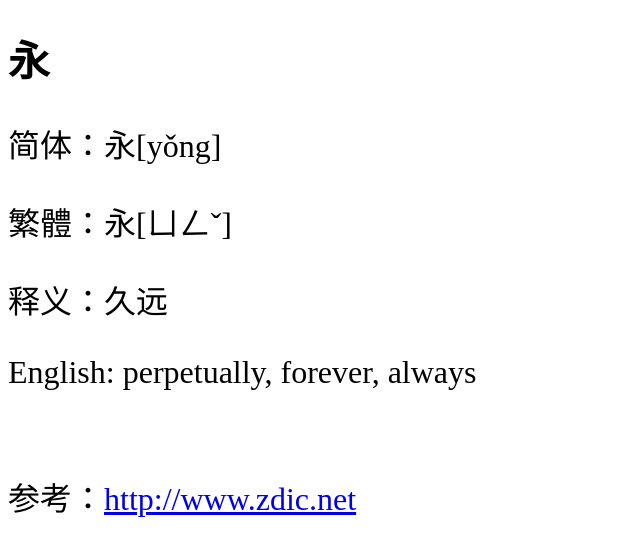
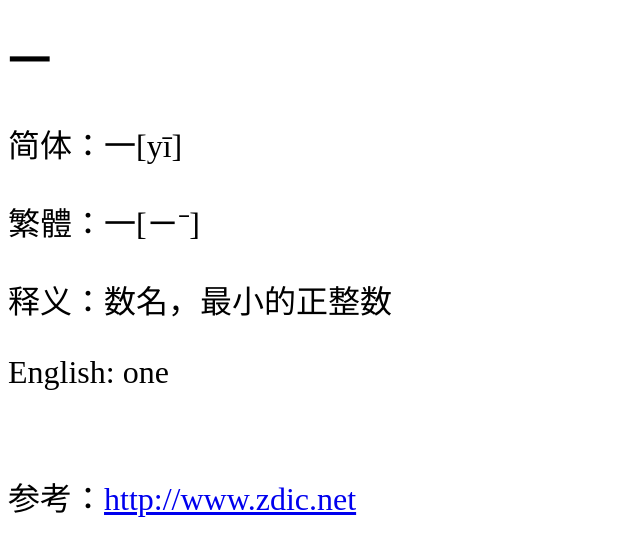
Before and after one commit to shengzhe/livecalligraphy, a Jekyll site: the page built from _posts/2012-08-31-LanTing-130.html, in a window 1280 px wide. Shown: the top 556 px of the page, without its empty margins (0-640 px from the left). Built offline with Jekyll 4.4.1, drawn with Linux system fonts in a browser that asks for light colours; Markdown is read by kramdown in place of the engine named in the settings.

Commit message:
Update 2012-08-31-LanTing-130.html

```diff
--- a/_posts/2012-08-31-LanTing-130.html
+++ b/_posts/2012-08-31-LanTing-130.html
@@ -1,11 +1,11 @@
 ---
 layout: default
-title: 兰亭集序第1个字 (1st character of Lan Ting)
+title: 兰亭集序第130个字 (130th character of Lan Ting)
 ---
-<h1>永</h1>
-<p>简体：永[yǒng]</p>
-<p>繁體：永[ㄩㄥˇ]</p>
-<p>释义：久远</p>
-<p>English: perpetually, forever, always</p>
+<h1>一</h1>
+<p>简体：一[yī]</p>
+<p>繁體：一[ㄧˉ]</p>
+<p>释义：数名，最小的正整数</p>
+<p>English: one</p>
 <br/>
-<p>参考：<a href="http://www.zdic.net/zd/zi/ZdicE6ZdicB0ZdicB8.htm">http://www.zdic.net</a></p>
+<p>参考：<a href="http://www.zdic.net/z/14/js/4E00.htm">http://www.zdic.net</a></p>
```
